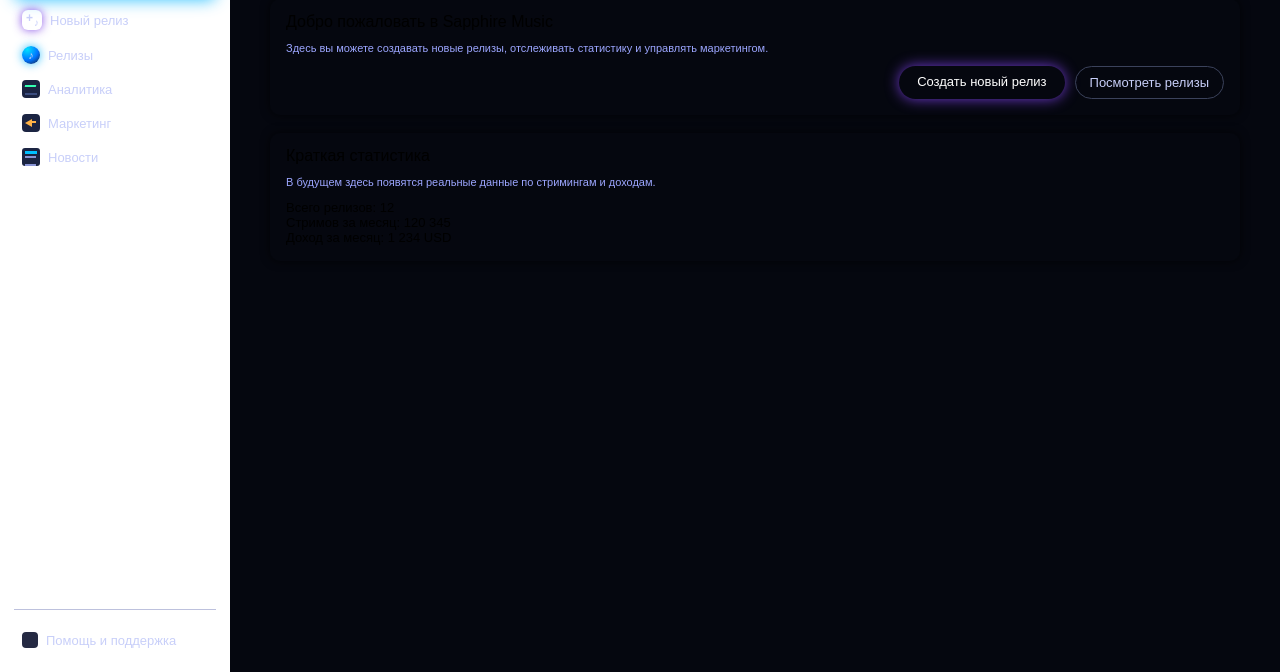
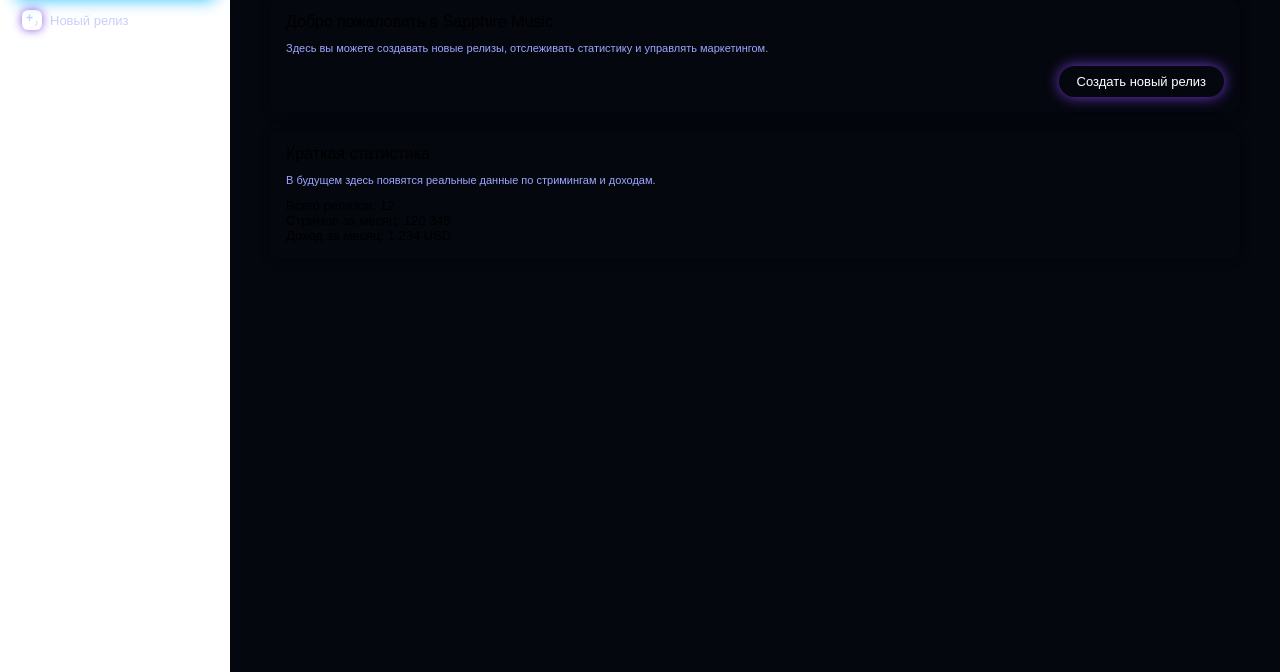
Before and after one commit to labelsapphiremusic-stack/index, a plain HTML site: page index.html in a window 1280 px wide. Shown: the part 128-800 px from the top of the page. Drawn offline with Linux system fonts and the light colour scheme.

Commit message:
index.html

```diff
--- a/index.html
+++ b/index.html
@@ -18,7 +18,6 @@
 
     <div class="sidebar-section-title">Навигация</div>
     <ul class="nav-list">
-  <ul class="nav-list">
         <li>
             <a href="index.html" class="nav-item active">
                 <div class="nav-item-left">
@@ -36,46 +35,6 @@
             </a>
         </li>
     </ul>
-        <li>
-            <a href="releases.html" class="nav-item">
-                <div class="nav-item-left">
-                    <div class="nav-icon-note"></div>
-                    <span>Релизы</span>
-                </div>
-            </a>
-        </li>
-        <li>
-            <a href="analytics.html" class="nav-item">
-                <div class="nav-item-left">
-                    <div class="nav-icon-graph"></div>
-                    <span>Аналитика</span>
-                </div>
-            </a>
-        </li>
-        <li>
-            <a href="marketing.html" class="nav-item">
-                <div class="nav-item-left">
-                    <div class="nav-icon-megaphone"></div>
-                    <span>Маркетинг</span>
-                </div>
-            </a>
-        </li>
-        <li>
-            <a href="news.html" class="nav-item">
-                <div class="nav-item-left">
-                    <div class="nav-icon-newspaper"></div>
-                    <span>Новости</span>
-                </div>
-            </a>
-        </li>
-    </ul>
-
-    <div class="sidebar-bottom">
-        <div class="help-link">
-            <div class="nav-icon-bullet"></div>
-            <span>Помощь и поддержка</span>
-        </div>
-    </div>
 </div>
 
 <div class="main-layout">
@@ -101,7 +60,6 @@
                 </p>
                 <div class="actions-row">
                     <a href="newrelease.html" class="btn-primary">Создать новый релиз</a>
-                    <a href="releases.html" class="btn-ghost">Посмотреть релизы</a>
                 </div>
             </div>
 
```
Lines whose indentation alone changed are shown as unchanged.
